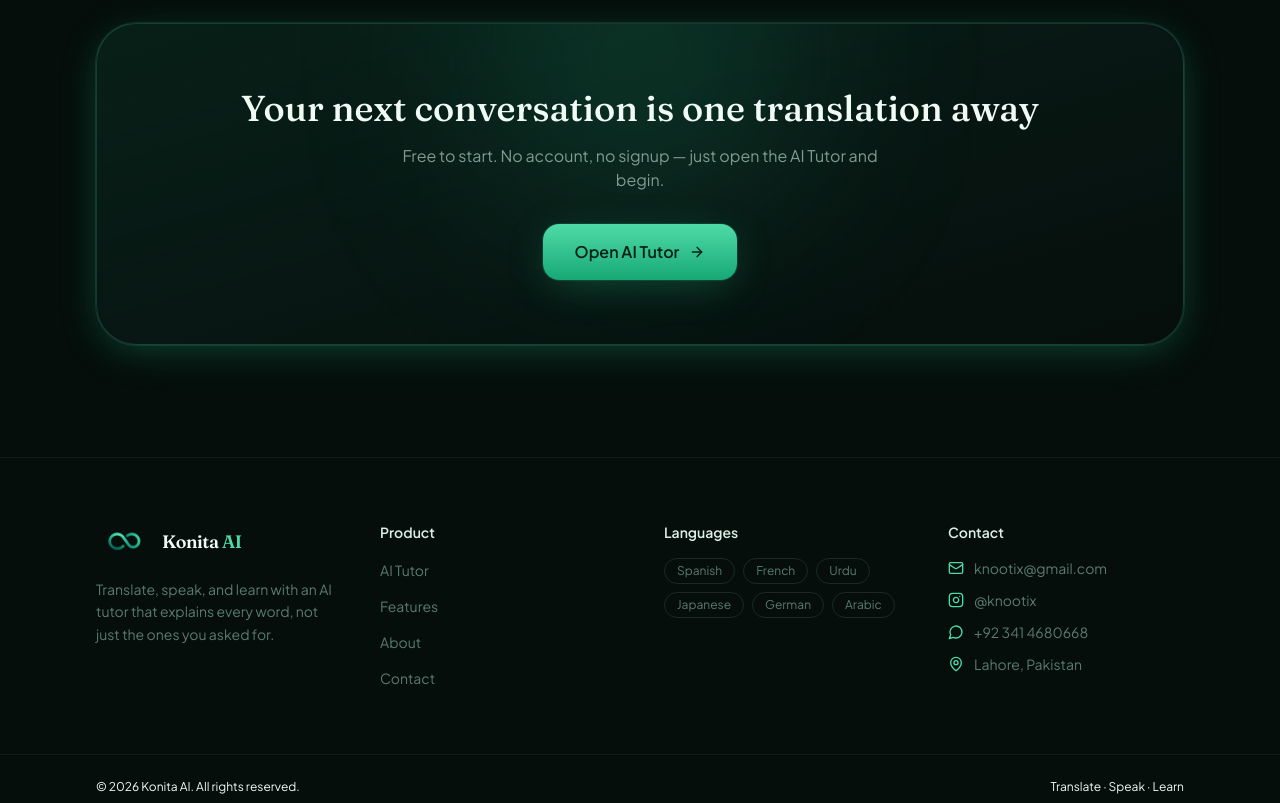
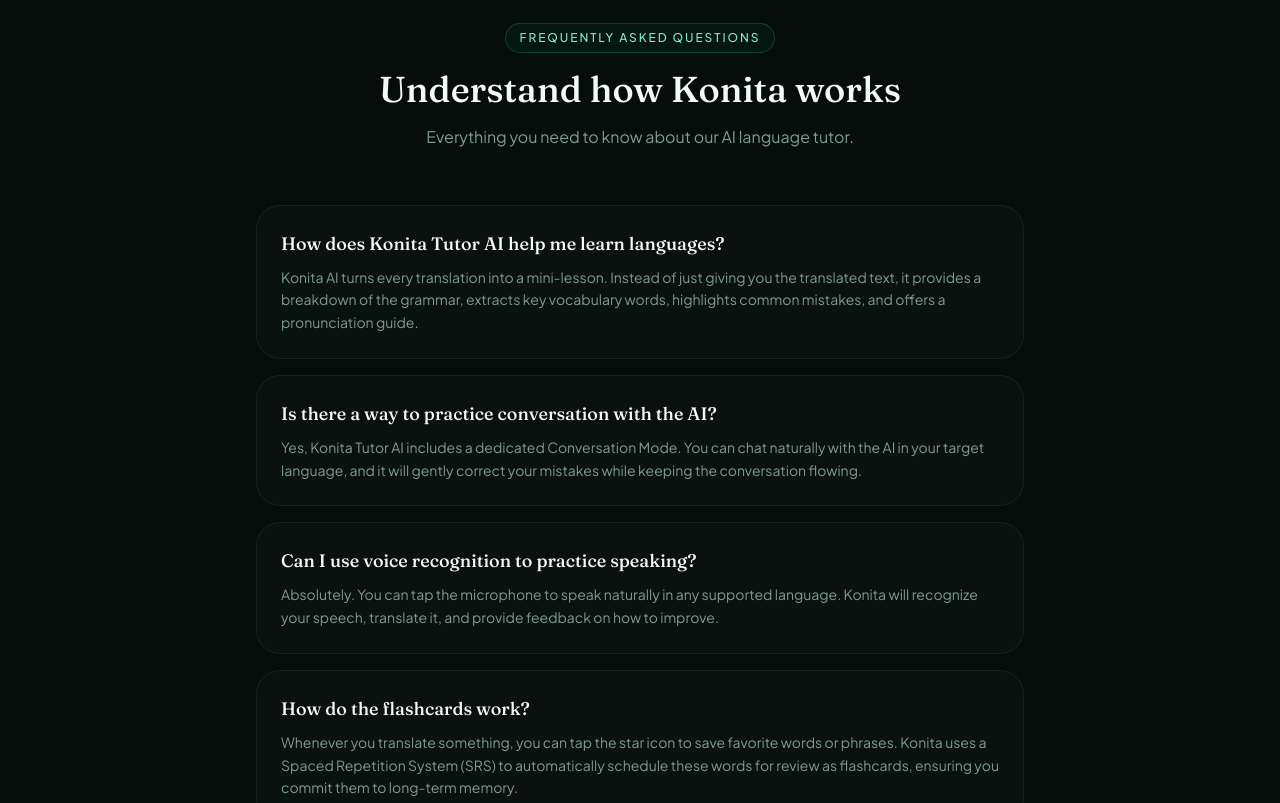
Before and after one commit to maxgaming07156/konita-AI, a Next.js app: page / in a window 1280 px wide. Shown: the part 3540-4343 px from the top of the page. Built offline with nearby package versions, Linux system fonts and the light colour scheme; no server answers.

Commit message:
feat: implement advanced AIO and technical SEO (JSON-LD, Sitemap, Robots.txt, FAQ)

```diff
--- a/app/layout.tsx
+++ b/app/layout.tsx
@@ -6,6 +6,7 @@
 import { AuroraBackground } from "@/components/layout/AuroraBackground";
 import { ToastProvider } from "@/hooks/useToast";
 import { AuthProvider } from "@/components/layout/AuthProvider";
+import { GlobalJsonLd } from "@/components/seo/JsonLd";
 
 const fontDisplay = Fraunces({
   subsets: ["latin"],
@@ -34,6 +35,9 @@
   title: {
     default: "Konita — AI Language Tutor by Knootix AI",
     template: "%s | Konita Tutor AI"
+  },
+  alternates: {
+    canonical: "https://konita-ai.vercel.app",
   },
   description:
     "Konita Tutor AI is the ultimate language learning platform by Knootix AI. Translate text and speech, and instantly receive grammar breakdowns, vocabulary, and pronunciation guides from your personal AI tutor.",
@@ -82,6 +86,7 @@
       <body className="font-body" suppressHydrationWarning>
         <AuthProvider>
           <ToastProvider>
+            <GlobalJsonLd />
             <AuroraBackground />
             <div className="relative flex min-h-screen flex-col">
               <Navbar />
--- a/app/page.tsx
+++ b/app/page.tsx
@@ -3,6 +3,7 @@
 import { FeatureGrid } from "@/components/home/FeatureGrid";
 import { HowItWorks } from "@/components/home/HowItWorks";
 import { Reviews } from "@/components/home/Reviews";
+import { FaqSection } from "@/components/home/FaqSection";
 import { CtaBanner } from "@/components/home/CtaBanner";
 
 export default function HomePage() {
@@ -13,6 +14,7 @@
       <FeatureGrid />
       <HowItWorks />
       <Reviews />
+      <FaqSection />
       <CtaBanner />
     </>
   );
--- /dev/null
+++ b/app/robots.ts
@@ -0,0 +1,12 @@
+import { MetadataRoute } from "next";
+
+export default function robots(): MetadataRoute.Robots {
+  return {
+    rules: {
+      userAgent: "*",
+      allow: "/",
+      disallow: "/api/",
+    },
+    sitemap: "https://konita-ai.vercel.app/sitemap.xml",
+  };
+}
--- /dev/null
+++ b/app/sitemap.ts
@@ -0,0 +1,26 @@
+import { MetadataRoute } from "next";
+
+export default function sitemap(): MetadataRoute.Sitemap {
+  const baseUrl = "https://konita-ai.vercel.app";
+
+  return [
+    {
+      url: `${baseUrl}/`,
+      lastModified: new Date(),
+      changeFrequency: "weekly",
+      priority: 1.0,
+    },
+    {
+      url: `${baseUrl}/tutor`,
+      lastModified: new Date(),
+      changeFrequency: "daily",
+      priority: 0.9,
+    },
+    {
+      url: `${baseUrl}/flashcards`,
+      lastModified: new Date(),
+      changeFrequency: "daily",
+      priority: 0.8,
+    },
+  ];
+}
--- /dev/null
+++ b/components/home/FaqSection.tsx
@@ -0,0 +1,69 @@
+"use client";
+
+import { motion } from "framer-motion";
+import { Section } from "@/components/ui/Primitives";
+import Script from "next/script";
+
+const FAQS = [
+  {
+    question: "How does Konita Tutor AI help me learn languages?",
+    answer: "Konita AI turns every translation into a mini-lesson. Instead of just giving you the translated text, it provides a breakdown of the grammar, extracts key vocabulary words, highlights common mistakes, and offers a pronunciation guide.",
+  },
+  {
+    question: "Is there a way to practice conversation with the AI?",
+    answer: "Yes, Konita Tutor AI includes a dedicated Conversation Mode. You can chat naturally with the AI in your target language, and it will gently correct your mistakes while keeping the conversation flowing.",
+  },
+  {
+    question: "Can I use voice recognition to practice speaking?",
+    answer: "Absolutely. You can tap the microphone to speak naturally in any supported language. Konita will recognize your speech, translate it, and provide feedback on how to improve.",
+  },
+  {
+    question: "How do the flashcards work?",
+    answer: "Whenever you translate something, you can tap the star icon to save favorite words or phrases. Konita uses a Spaced Repetition System (SRS) to automatically schedule these words for review as flashcards, ensuring you commit them to long-term memory.",
+  },
+];
+
+export function FaqSection() {
+  const faqSchema = {
+    "@context": "https://schema.org",
+    "@type": "FAQPage",
+    mainEntity: FAQS.map((faq) => ({
+      "@type": "Question",
+      name: faq.question,
+      acceptedAnswer: {
+        "@type": "Answer",
+        text: faq.answer,
+      },
+    })),
+  };
+
+  return (
+    <Section
+      eyebrow="Frequently Asked Questions"
+      title="Understand how Konita works"
+      description="Everything you need to know about our AI language tutor."
+    >
+      <Script
+        id="faq-json-ld"
+        type="application/ld+json"
+        dangerouslySetInnerHTML={{ __html: JSON.stringify(faqSchema) }}
+      />
+
+      <div className="mx-auto max-w-3xl space-y-4">
+        {FAQS.map((faq, index) => (
+          <motion.article
+            key={faq.question}
+            initial={{ opacity: 0, y: 20 }}
+            whileInView={{ opacity: 1, y: 0 }}
+            viewport={{ once: true, margin: "-40px" }}
+            transition={{ duration: 0.5, delay: index * 0.1, ease: [0.16, 1, 0.3, 1] }}
+            className="rounded-3xl border border-white/[0.06] bg-white/[0.02] p-6 text-left"
+          >
+            <h3 className="font-display text-lg font-medium text-mist-100">{faq.question}</h3>
+            <p className="mt-2 text-sm leading-relaxed text-mist-400">{faq.answer}</p>
+          </motion.article>
+        ))}
+      </div>
+    </Section>
+  );
+}
--- /dev/null
+++ b/components/seo/JsonLd.tsx
@@ -0,0 +1,40 @@
+import Script from "next/script";
+
+export function GlobalJsonLd() {
+  const jsonLd = {
+    "@context": "https://schema.org",
+    "@graph": [
+      {
+        "@type": "SoftwareApplication",
+        name: "Konita Tutor AI",
+        operatingSystem: "Web",
+        applicationCategory: "EducationalApplication",
+        offers: {
+          "@type": "Offer",
+          price: "0",
+          priceCurrency: "USD",
+        },
+        description: "Konita AI is a personalized AI language tutor that helps you learn languages faster by providing instant grammar explanations, vocabulary breakdowns, and conversation practice.",
+        creator: {
+          "@type": "Organization",
+          name: "Knootix AI",
+          url: "https://konita-ai.vercel.app",
+        },
+      },
+      {
+        "@type": "EducationalOrganization",
+        name: "Knootix AI",
+        url: "https://konita-ai.vercel.app",
+        description: "An AI-powered education technology company building next-generation language learning tools.",
+      },
+    ],
+  };
+
+  return (
+    <Script
+      id="global-json-ld"
+      type="application/ld+json"
+      dangerouslySetInnerHTML={{ __html: JSON.stringify(jsonLd) }}
+    />
+  );
+}
```
